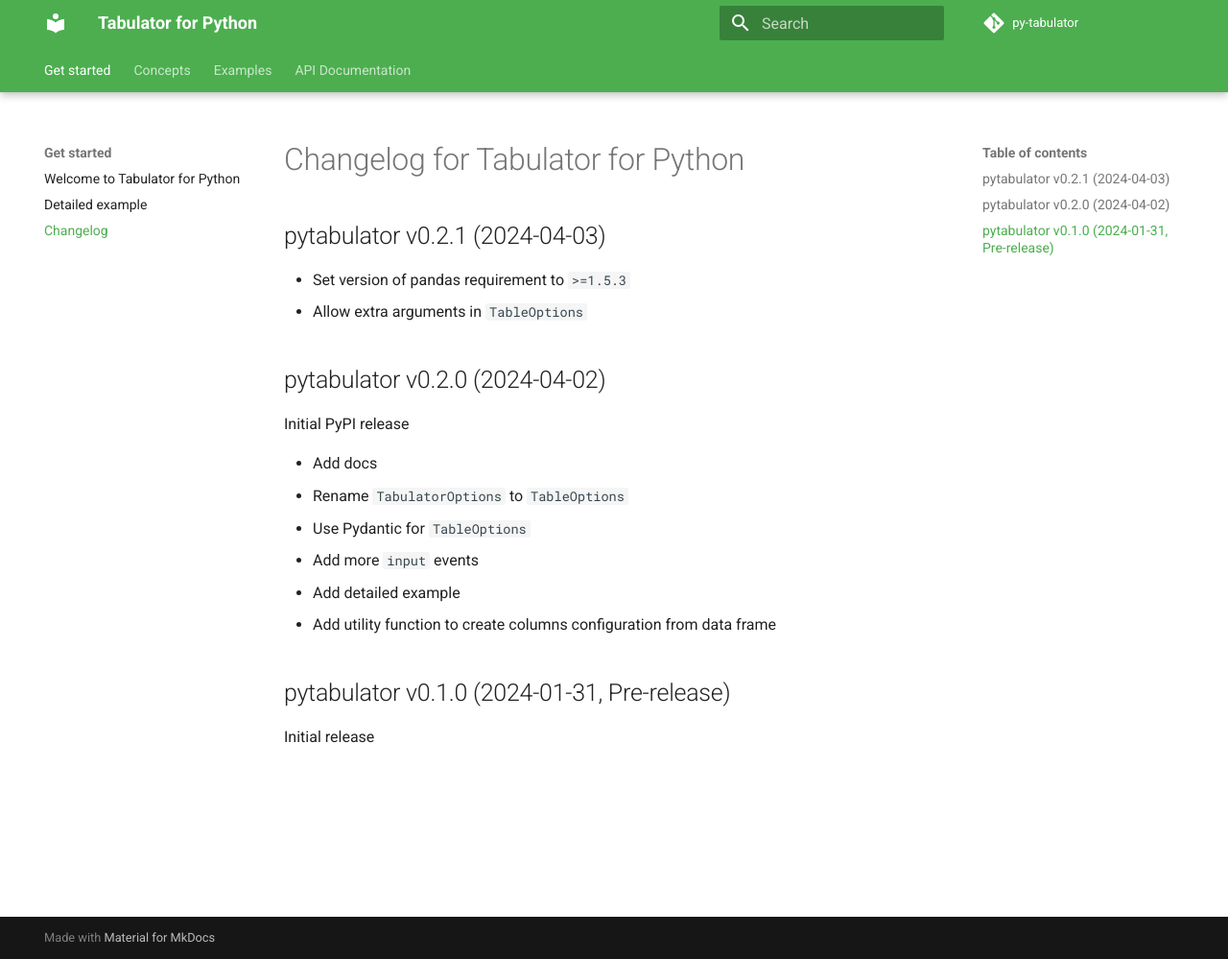
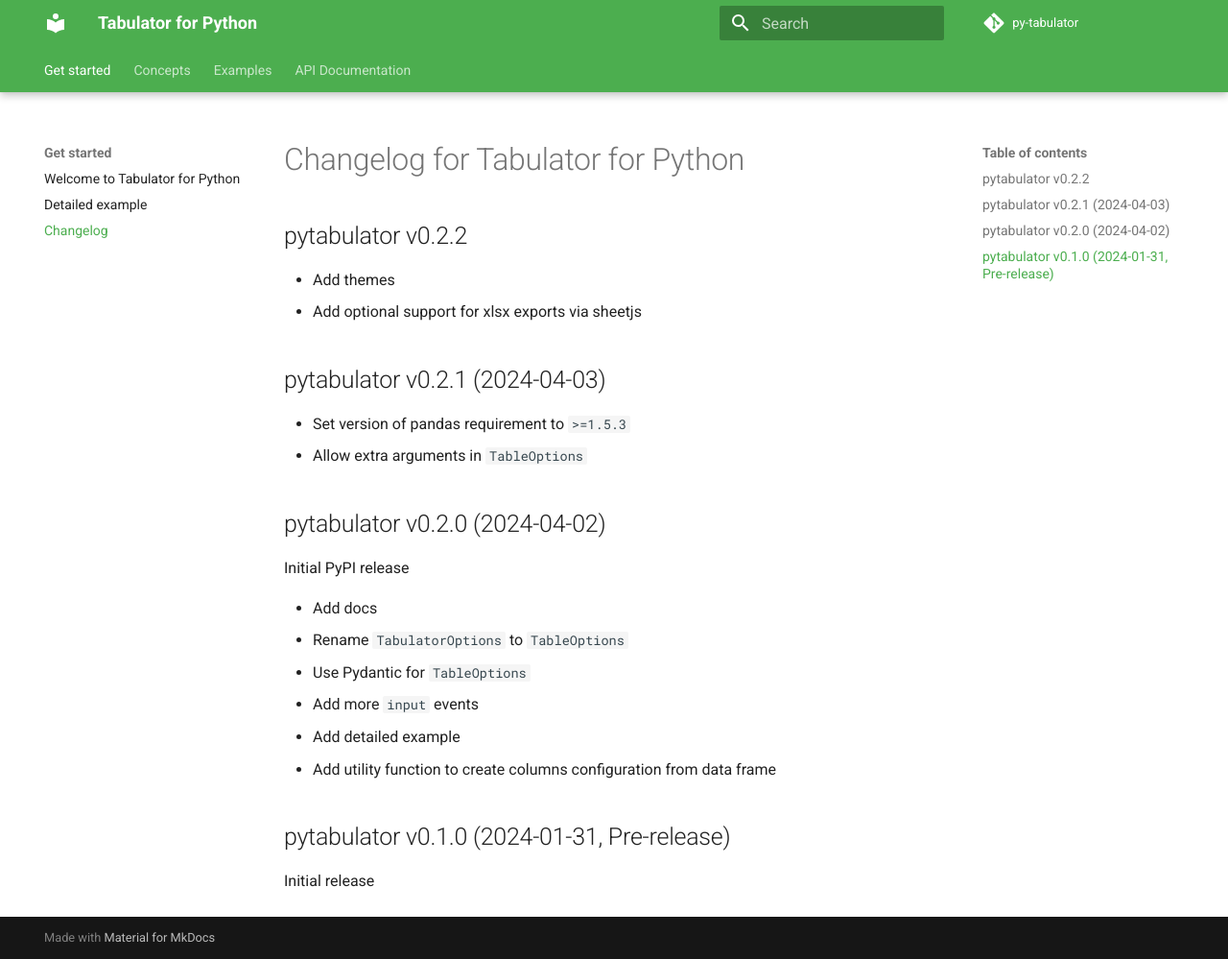
Before and after one commit to eodaGmbH/py-tabulator, an MkDocs documentation site: the page built from docs/changelog.md, in a window 1280 px wide and 999 px high. Shown: the whole window at 96% size. Built offline with MkDocs 1.6.1 and Material for MkDocs 9.7.7, drawn with Linux system fonts in a browser that asks for light colours; comment, search, counter and statistics services are not loaded.

Commit message:
Update changelog

```diff
--- a/docs/changelog.md
+++ b/docs/changelog.md
@@ -1,9 +1,16 @@
 # Changelog for Tabulator for Python
+
+## pytabulator v0.2.2
+
+* Add themes
+* Add optional support for xlsx exports via sheetjs
+
 
 ## pytabulator v0.2.1 (2024-04-03)
 
 * Set version of pandas requirement to `>=1.5.3`
 * Allow extra arguments in `TableOptions`
+
 
 ## pytabulator v0.2.0 (2024-04-02)
 
@@ -16,6 +23,7 @@
 * Add detailed example
 * Add utility function to create columns configuration from data frame
 
+
 ## pytabulator v0.1.0 (2024-01-31, Pre-release)
 
 Initial release
```
